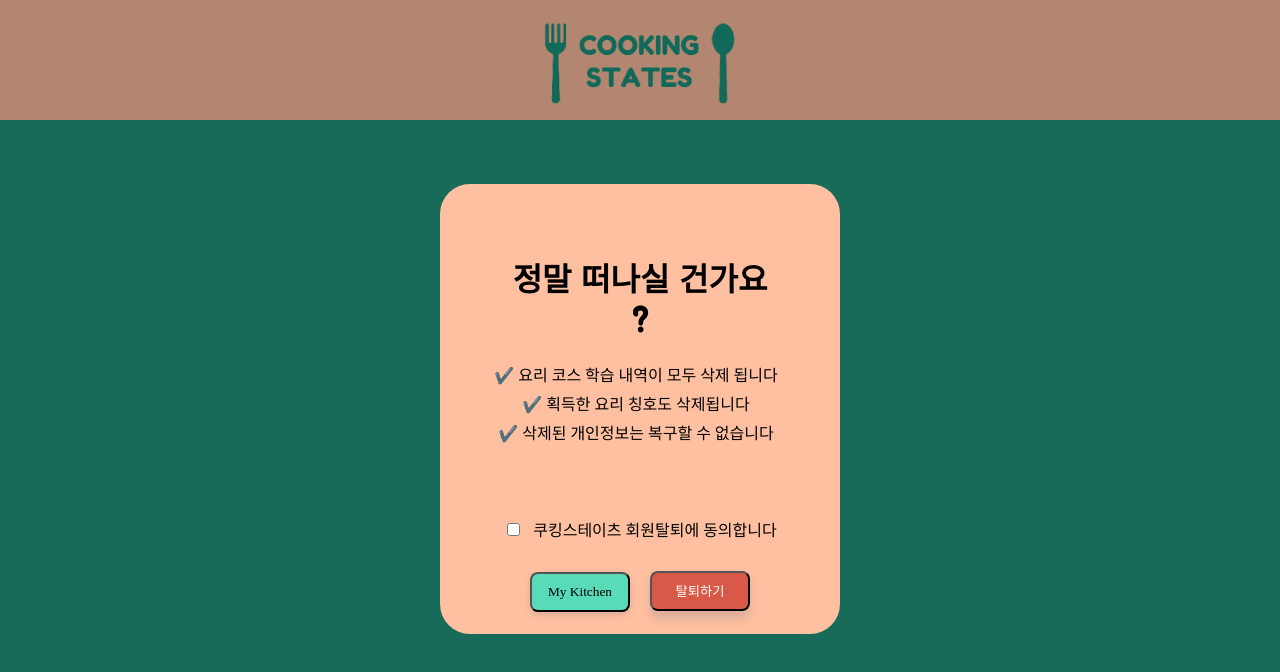
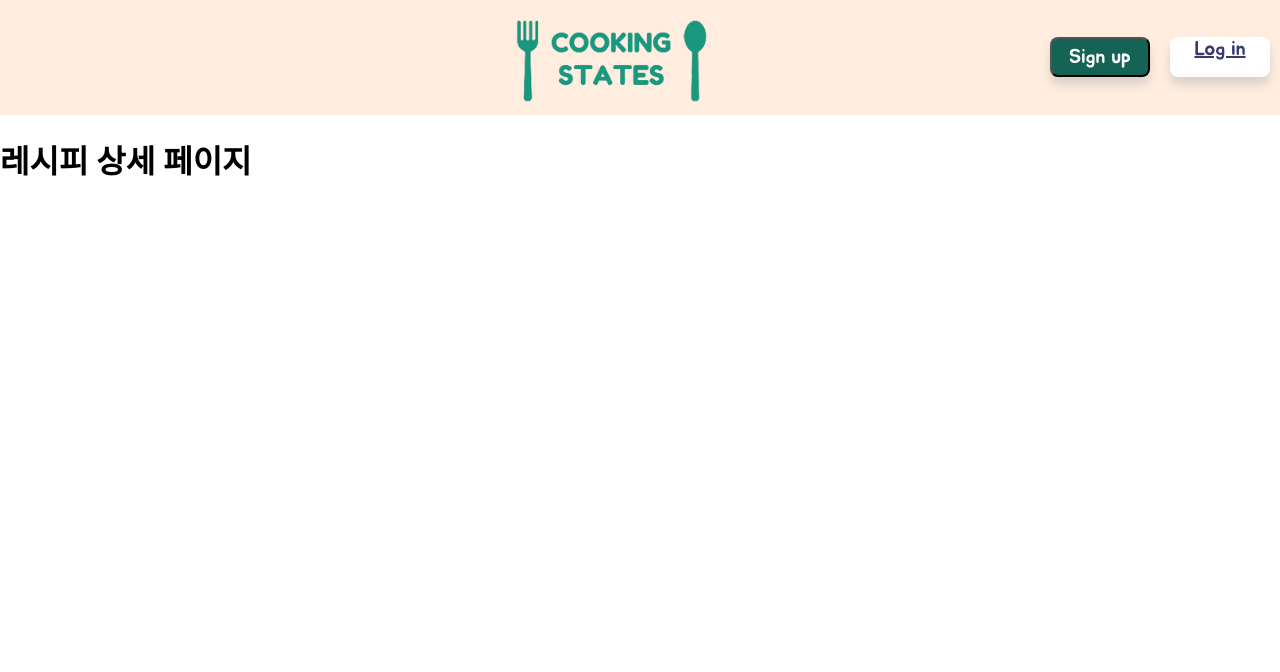
Before and after one commit to codestates/im26-cookingStates-client, a React (Create React App) app: page /recipe in a window 1280 px wide. Shown: the top 672 px of the page. Built offline with nearby package versions, Linux system fonts and the light colour scheme; a web font is replaced by a local one.

Commit message:
✨ 추가기능 : react-route-dom 적용

```diff
--- a/src/App.js
+++ b/src/App.js
@@ -1,15 +1,39 @@
-
-// import Nav from './Components/Nav';
-import './App.css';
-// import CourseList from './Components/Main/CourseList';
-import Unregister from './pages/unregister';
-
+import "./App.css";
+import {
+  BrowserRouter as Router,
+  Switch,
+  Route,
+  withRouter,
+} from "react-router-dom";
+import Main from "./pages/main";
+import CourseTitle from "./pages/contents-coursetitle";
+import Menutitle from "./pages/contents-menutitle";
+import Login from "./Components/Login/Login";
 
 function App() {
   return (
-    <>
-      <Unregister />
-    </>
+    <Router>
+      <Switch>
+        <Route exact={true} path="/">
+          <Main />
+        </Route>
+        <Route path="/course">
+          <CourseTitle />
+        </Route>
+        <Route path="/recipe">
+          <Menutitle />
+        </Route>
+        <Route path="/login">
+          <Login />
+        </Route>
+        <Route path="/signup"></Route>
+        <Route path="/myinfo"></Route>
+        <Route path="/mykitchen"></Route>
+        <Route path="/unregister"></Route>
+        {/* <Route path=""></Route>
+        <Route path=""></Route> */}
+      </Switch>
+    </Router>
   );
 }
 
--- a/src/Components/Course/MenuCard.js
+++ b/src/Components/Course/MenuCard.js
@@ -1,10 +1,17 @@
-import React from 'react';
+import React from "react";
+import { withRouter } from "react-router-dom";
 
 function MenuCard(props) {
+  console.log(props);
   return (
-    <div className="menu-card">
+    <div
+      className="menu-card"
+      onClick={() => {
+        props.history.push("/recipe");
+      }}
+    >
       <div className="recipe-img">
-        <img src={props.recipe.image.small} />
+        <img src={props.recipe.image.small} alt="" />
       </div>
       <div>
         <div className="recipe-title">{props.recipe.title}</div>
@@ -13,4 +20,4 @@ function MenuCard(props) {
   );
 }
 
-export default MenuCard;
+export default withRouter(MenuCard);
--- a/src/Components/Login/Login.js
+++ b/src/Components/Login/Login.js
@@ -2,6 +2,7 @@ import React from "react";
 import "../../pages/CSS/login.css";
 import bgImgLogin from "../../Images/login-bg-img.png";
 import logoImgYellow from "../../Images/logo-1-yellow.png";
+import { Link, withRouter } from "react-router-dom";
 
 function Login(props) {
   return (
@@ -24,13 +25,17 @@ function Login(props) {
             <input type="password" placeholder="Insert Your Password"></input>
           </div>
           <div className="link-signup">아직 아이디가 없으신가요?</div>
-          <button className="login-btn" type="submit">
+
+          <Link to="/" className="login-btn">
             로그인
-          </button>
+          </Link>
+          {/* <button className="login-btn" type="submit">
+            로그인
+          </button> */}
         </form>
       </div>
     </div>
   );
 }
 
-export default Login;
+export default withRouter(Login);
--- a/src/Components/Main/CourseListItem.js
+++ b/src/Components/Main/CourseListItem.js
@@ -1,5 +1,5 @@
 import React from "react";
-
+import { Link } from "react-router-dom";
 function CourseListItem(props) {
   console.log(props);
   return (
@@ -10,7 +10,8 @@ function CourseListItem(props) {
       <div>
         <div className="course-title">{props.course.title}</div>
         <div className="course-desc">{props.course.description}</div>
-        <button className="btn-learn">지금 학습하기</button>
+        {/* <button className="btn-learn">지금 학습하기</button> */}
+        <Link to="/course">지금 학습하기</Link>
       </div>
     </div>
   );
--- a/src/Components/Nav.js
+++ b/src/Components/Nav.js
@@ -1,6 +1,7 @@
 import React from "react";
 import logo from "../Images/logo-1.png";
 import "../pages/CSS/Nav.css";
+import { Link } from "react-router-dom";
 
 function Nav(props) {
   return (
@@ -10,7 +11,11 @@ function Nav(props) {
       </div>
 
       <div className="nav-btn-group">
-        <button className="btn-login">Log in</button>
+        <Link to="/login" className="btn-login">
+          Log in
+        </Link>
+        {/* <button className="btn-login">Log in</button> */}
+
         <button className="btn-signup">Sign up</button>
       </div>
     </div>
--- a/src/pages/contents-menutitle.js
+++ b/src/pages/contents-menutitle.js
@@ -0,0 +1,13 @@
+import Nav from "../Components/Nav";
+import { withRouter } from "react-router-dom";
+
+function Menutitle() {
+  return (
+    <>
+      <Nav />
+      <h1> 레시피 상세 페이지</h1>
+    </>
+  );
+}
+
+export default withRouter(Menutitle);
```
Also changed, not shown: src/pages/contents-coursetitle.js (+4 -3 lines), src/pages/main.js (+4 -4 lines).
